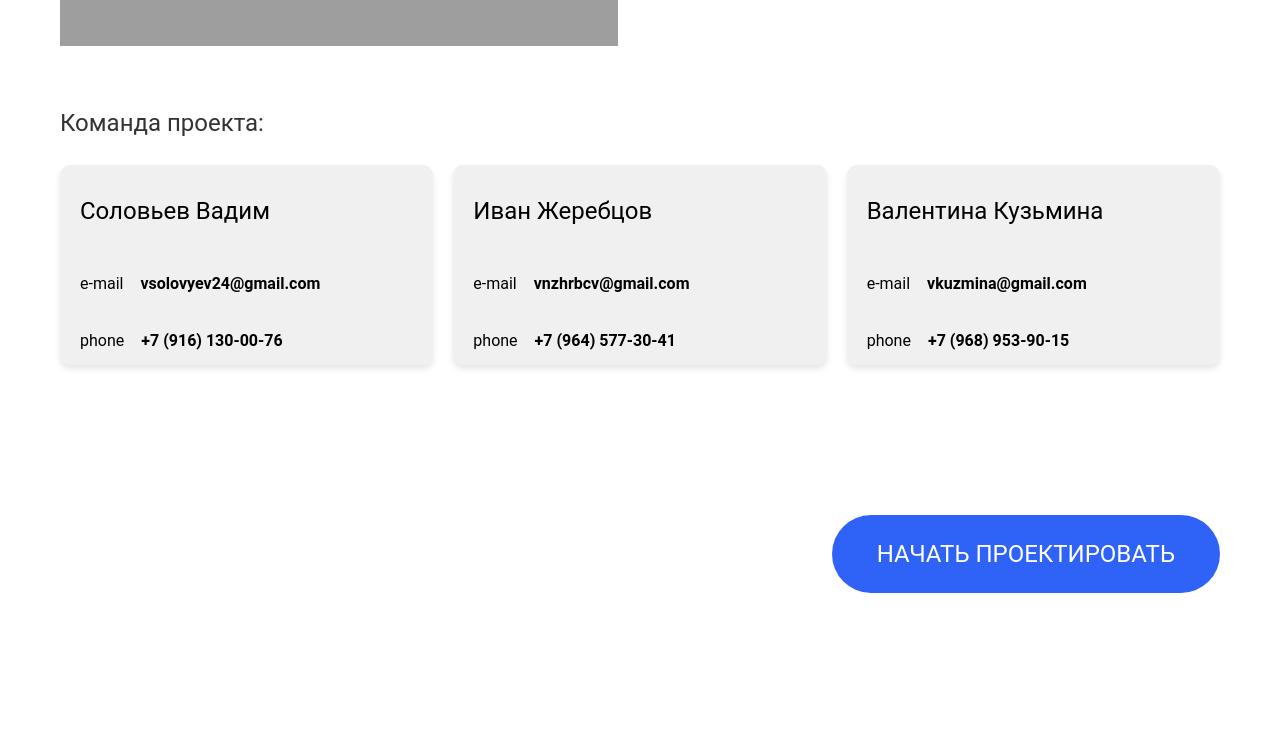
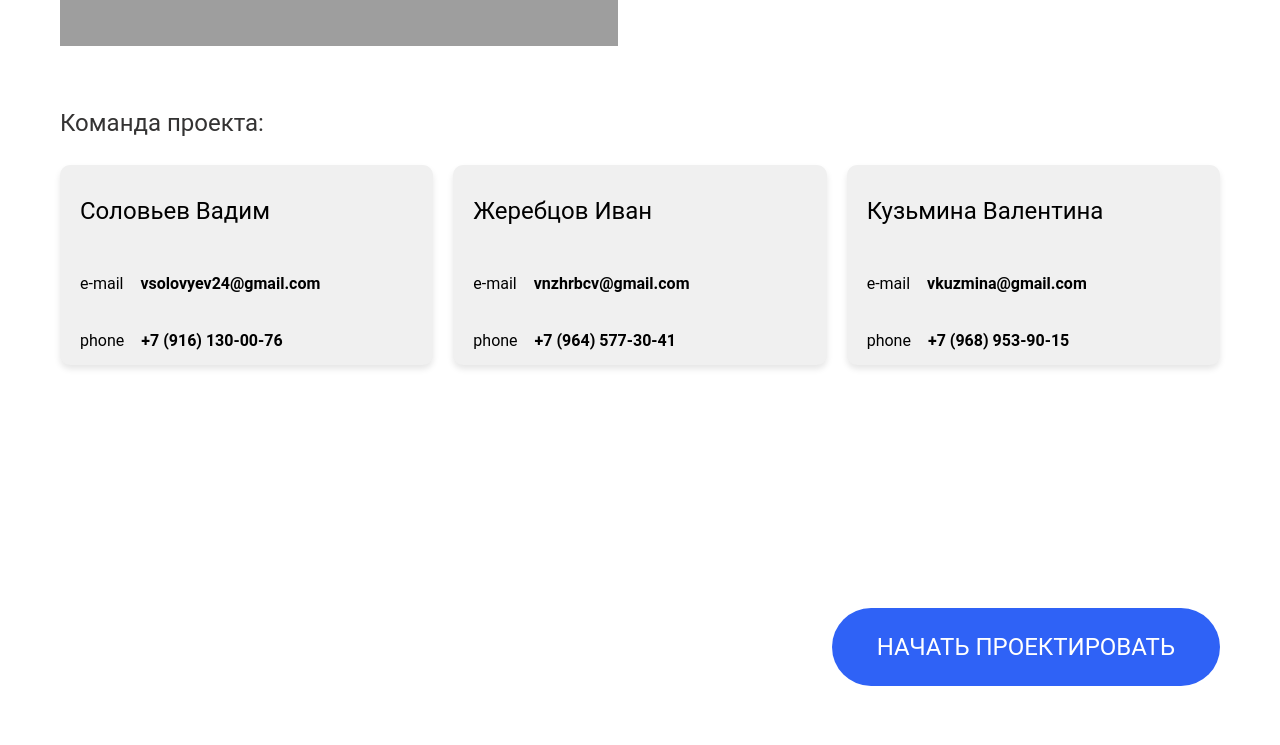
Before and after one commit to oozzyyy/BRIDGE3D, a Django app: page /page1 in a window 1280 px wide. Shown: the part 249-994 px from the top of the page. Before the commit the page ends 842 px from the top, so only its background shows below. Run offline with Django 5.2, Linux system fonts and the light colour scheme; some libraries are stand-ins or nearby versions; grey boxes are pictures that could not be loaded.

Commit message:
all fixes

```diff
--- a/bridge_app/static/bridge_app/css/page1.css
+++ b/bridge_app/static/bridge_app/css/page1.css
@@ -186,7 +186,7 @@ body, p {
   outline: none;
 }
 .button-container{
-  margin-top: 150px;
+  margin-top: 243px;
   width: 100%;
   display: flex;
   justify-content: end;
--- a/bridge_app/static/bridge_app/css/page2.css
+++ b/bridge_app/static/bridge_app/css/page2.css
@@ -301,7 +301,7 @@ body, p {
     }
 
     .list-item {
-      font-size: 12px;
+      font-size: 16px;
     }
 
     @media (max-width: 991px) {
--- a/bridge_app/static/bridge_app/css/style.css
+++ b/bridge_app/static/bridge_app/css/style.css
@@ -45,7 +45,7 @@ body, p {
 }
 
 .button-container{
-  margin-top: 150px;
+  margin-top: 170px;
   width: 100%;
   display: flex;
   justify-content: end;
@@ -301,7 +301,7 @@ body, p {
   }
 
   .list-item {
-    font-size: 12px;
+    font-size: 15px;
   }
 
   @media (max-width: 991px) {
--- a/bridge_app/templates/bridge_app/bridge_designer.html
+++ b/bridge_app/templates/bridge_app/bridge_designer.html
@@ -1,6 +1,8 @@
 {% extends "bridge_app/layout.html" %}
 {% load static %}
-
+{% block title %}
+  3Д мост
+{% endblock %}
 
 {% block content %}
     <div id="controls">
--- a/bridge_app/templates/bridge_app/page1.html
+++ b/bridge_app/templates/bridge_app/page1.html
@@ -50,7 +50,7 @@
 
         <div class="team-member">
           <div class="member-card">
-            <div class="member-name">Иван Жеребцов</div>
+            <div class="member-name">Жеребцов Иван</div>
             <div class="contact-info">
               <div class="contact-label">e-mail</div>
               <div class="contact-value">vnzhrbcv@gmail.com</div>
@@ -64,7 +64,7 @@
 
         <div class="team-member">
           <div class="member-card">
-            <div class="member-name">Валентина Кузьмина</div>
+            <div class="member-name">Кузьмина Валентина</div>
             <div class="contact-info">
               <div class="contact-label">e-mail</div>
               <div class="contact-value">vkuzmina@gmail.com</div>
```
